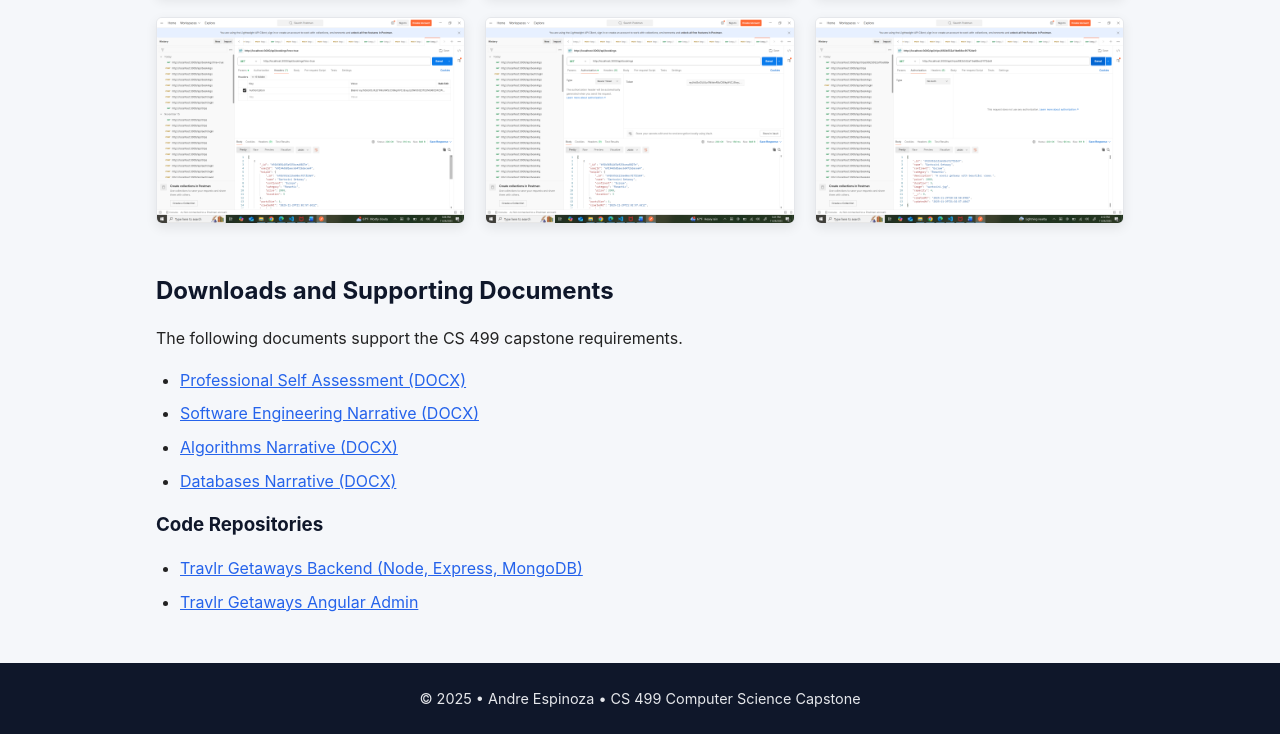
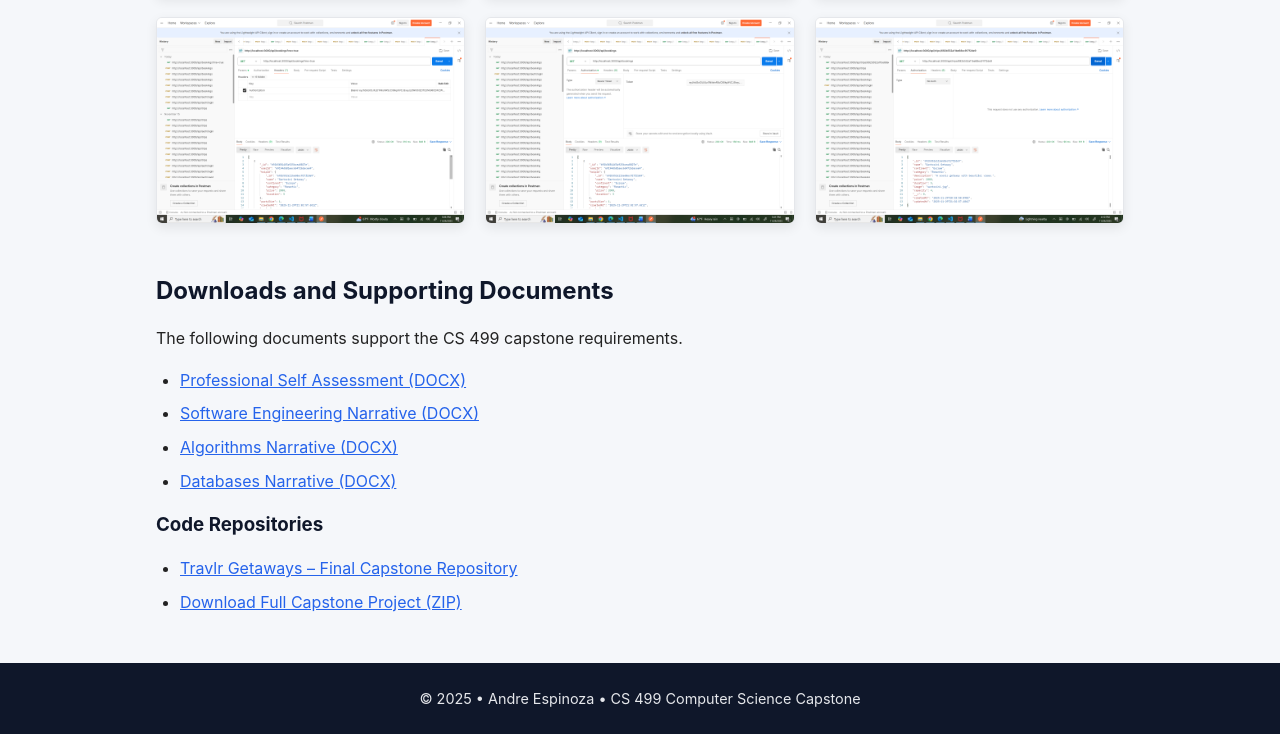
Before and after one commit to AndreEspinoza/andre-espinoza-portfolio, a plain HTML site: page index.html in a window 1280 px wide. Shown: the part 3297-4031 px from the top of the page. Drawn offline with Linux system fonts and the light colour scheme.

Commit message:
Update index.html

```diff
--- a/index.html
+++ b/index.html
@@ -195,22 +195,28 @@
   <h3>Code Repositories</h3>
 <ul>
   <li>
-          <a href="https://github.com/AndreEspinoza/travlr-backend"
+    <a
+      href="https://github.com/AndreEspinoza/travlr-getaways-espinoza-final"
       target="_blank"
-             rel="noopener noreferrer">
-            Travlr Getaways Backend (Node, Express, MongoDB)
+      rel="noopener noreferrer"
+    >
+      Travlr Getaways – Final Capstone Repository
     </a>
   </li>
   <li>
-          <a href="https://github.com/AndreEspinoza/travlr-angular"
+    <a
+      href="https://github.com/AndreEspinoza/travlr-getaways-espinoza-final/raw/main/CS499_EspinozaFINALFR.zip"
       target="_blank"
-             rel="noopener noreferrer">
-            Travlr Getaways Angular Admin
+      rel="noopener noreferrer"
+    >
+      Download Full Capstone Project (ZIP)
     </a>
   </li>
 </ul>
+
 </section>
 </main>
+
 
   <footer>
     © 2025 • Andre Espinoza • CS 499 Computer Science Capstone
```
Lines whose indentation alone changed are shown as unchanged.
